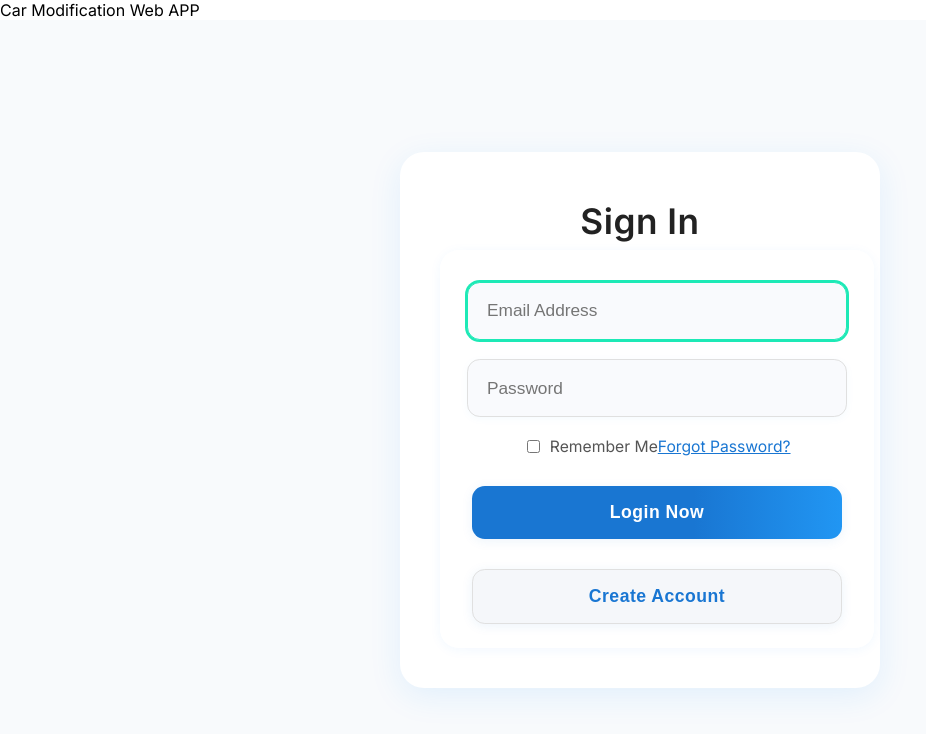
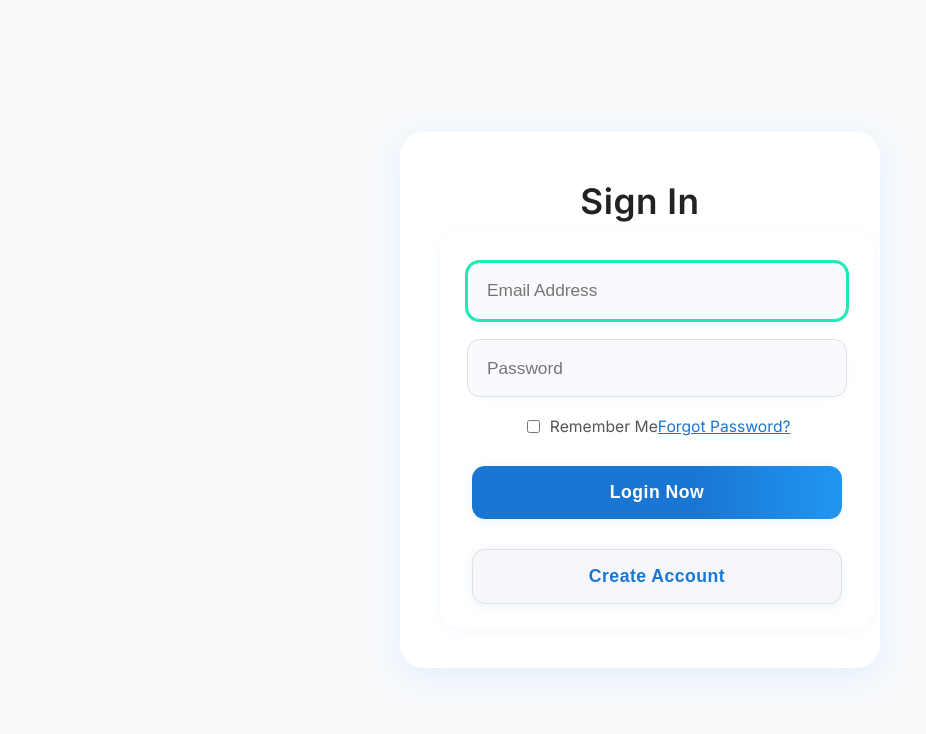
Before and after one commit to Nirmalkoswatta/CAR_WEBAPP, a React (Create React App) app: page / in a window 1280 px wide. Shown: the top 734 px of the page, without its empty margins (0-926 px from the left). Built offline with nearby package versions, Linux system fonts and the light colour scheme.

Commit message:
remove navbar , passe develop krnna one conflict errors wadi

```diff
--- a/src/AppRouter.js
+++ b/src/AppRouter.js
@@ -1,4 +1,3 @@
-import Navbar from './components/Navbar';
 import { getAuth } from 'firebase/auth';
 import React from 'react';
 import { BrowserRouter as Router, Routes, Route } from 'react-router-dom';
@@ -13,11 +12,6 @@ function App() {
   return (
     <Router>
       {/* Pass user only for dashboard route to show username */}
-      {window.location.pathname === '/dashboard' ? (
-        <Navbar user={getAuth().currentUser} />
-      ) : (
-        <Navbar />
-      )}
       <div
         className="App"
         style={{
```
